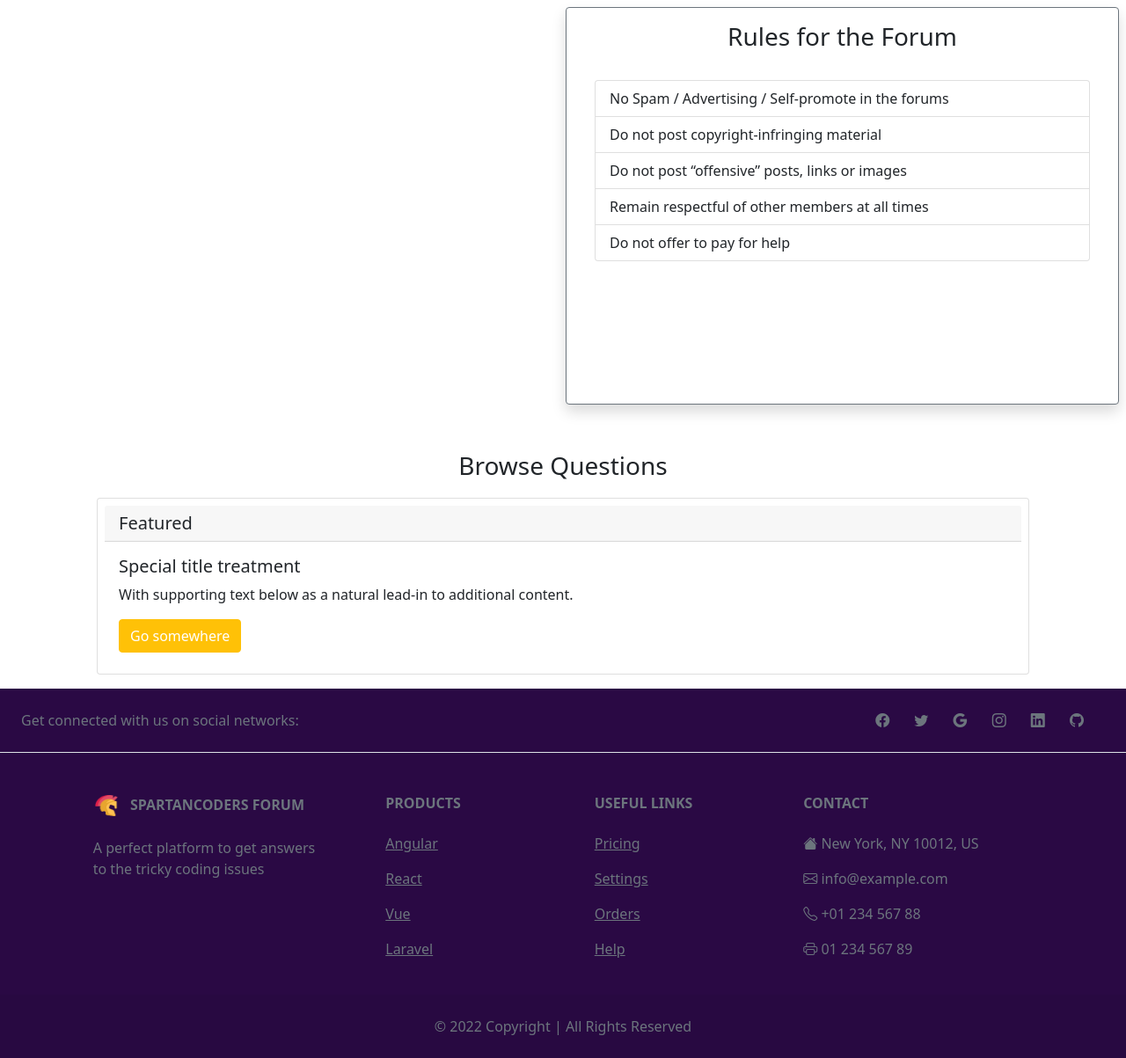
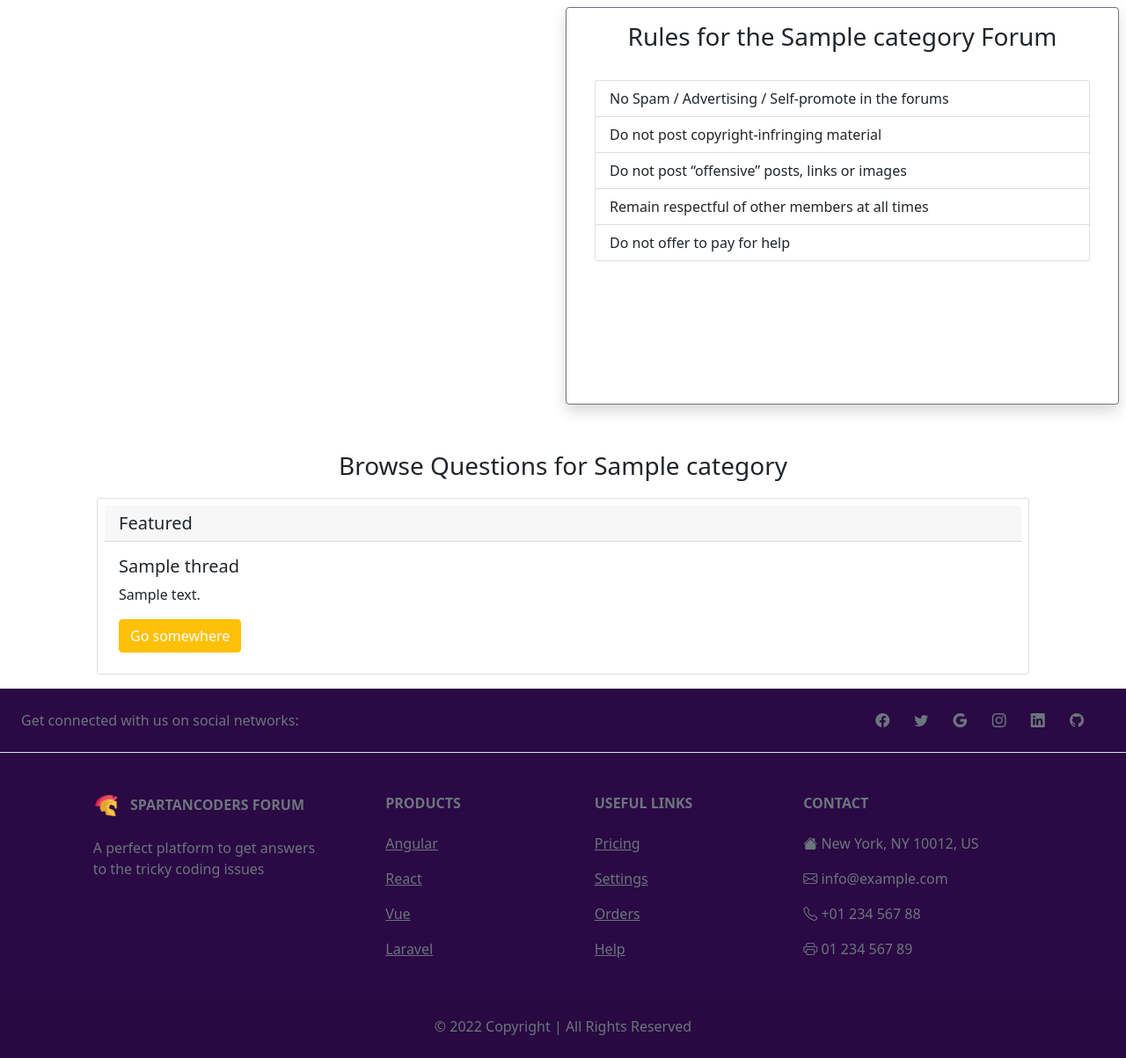
Before and after one commit to Yash-Dabhade/SpartanCoder-Forum, a PHP site: page /threadslist.php?catid=1 in a window 1280 px wide. Shown: the part 56-1259 px from the top of the page at 88% size. Run offline with PHP 8.4, Linux system fonts and the light colour scheme; tables that the repository leaves empty or names only in its code hold one stand-in row (values such as "Sample post").

Commit message:
Created threads table and linked threads dynamically

```diff
--- a/index.php
+++ b/index.php
@@ -70,7 +70,7 @@
                             <p class="card-text">' . substr($catDesc, 0, 45) . '...</p>
                         </div>
                         <div class="card-footer">
-                             <a href="#" class="btn btn-primary rounded-pill " style="width:100%">Visit Thread</a>
+                             <a href="threadslist.php?catid=' . $catID . '" class="btn btn-primary rounded-pill " style="width:100%">Visit Thread</a>
                         </div>
                     </div>
             </div>';
--- a/threadslist.php
+++ b/threadslist.php
@@ -21,7 +21,13 @@
 
     <?php include './partials/_header.php' ?>
     <?php include './partials/_dbconnect.php' ?>
-
+    <?php
+    $id = $_GET['catid'];
+    $sql = "SELECT * FROM `categories` WHERE `category_id` = $id;";
+    $result = mysqli_query($conn, $sql);
+    $row = mysqli_fetch_assoc($result);
+    $catTitle = $row['category_title'];
+    ?>
 
     <!-- Rules -->
     <div class="container-fluid">
@@ -31,7 +37,7 @@
 
             </div>
             <div class="col order-last m-2 container-md border border-secondary shadow p-2 mb-5 bg-body rounded">
-                <h4 class="text-center fs-3 my-2 ">Rules for the Forum</h4>
+                <h4 class="text-center fs-3 my-2 ">Rules for the <?php echo $catTitle ?> Forum</h4>
                 <ul class="p-4  list-group">
                     <li class="list-group-item">No Spam / Advertising / Self-promote in the forums</li>
                     <li class="list-group-item">Do not post copyright-infringing material</li>
@@ -44,18 +50,30 @@
     </div>
 
     <div class="container-fluid">
-        <p class="fs-3 text-center">Browse Questions</p>
+        <p class="fs-3 text-center">Browse Questions for <?php echo $catTitle ?></p>
         <div class="container-xl my-2">
             <div class="container-md  rounded">
                 <!-- Questions here -->
-                <div class="card p-2 m-3">
+                <?php
+                $id = $_GET['catid'];
+                $sql = "SELECT * FROM `threads` WHERE `thread_cat_id` = $id;";
+                $result = mysqli_query($conn, $sql);
+                $row = mysqli_fetch_assoc($result);
+                $title = $row['thread_title'];
+                $desc = $row['thread_desc'];
+                if ($title) {
+                    echo ' <div class="card p-2 m-3">
                     <h5 class="card-header">Featured</h5>
                     <div class="card-body">
-                        <h5 class="card-title">Special title treatment</h5>
-                        <p class="card-text">With supporting text below as a natural lead-in to additional content.</p>
+                        <h5 class="card-title">' . $title . '</h5>
+                        <p class="card-text">' . $desc . '</p>
                         <a href="#" class="btn btn-warning" style="color:white;">Go somewhere</a>
                     </div>
-                </div>
+                </div>';
+                } else {
+                    echo '<div class="text-center link-danger fs-3" >No threads found ! </div>';
+                }
+                ?>
             </div>
         </div>
 
```
